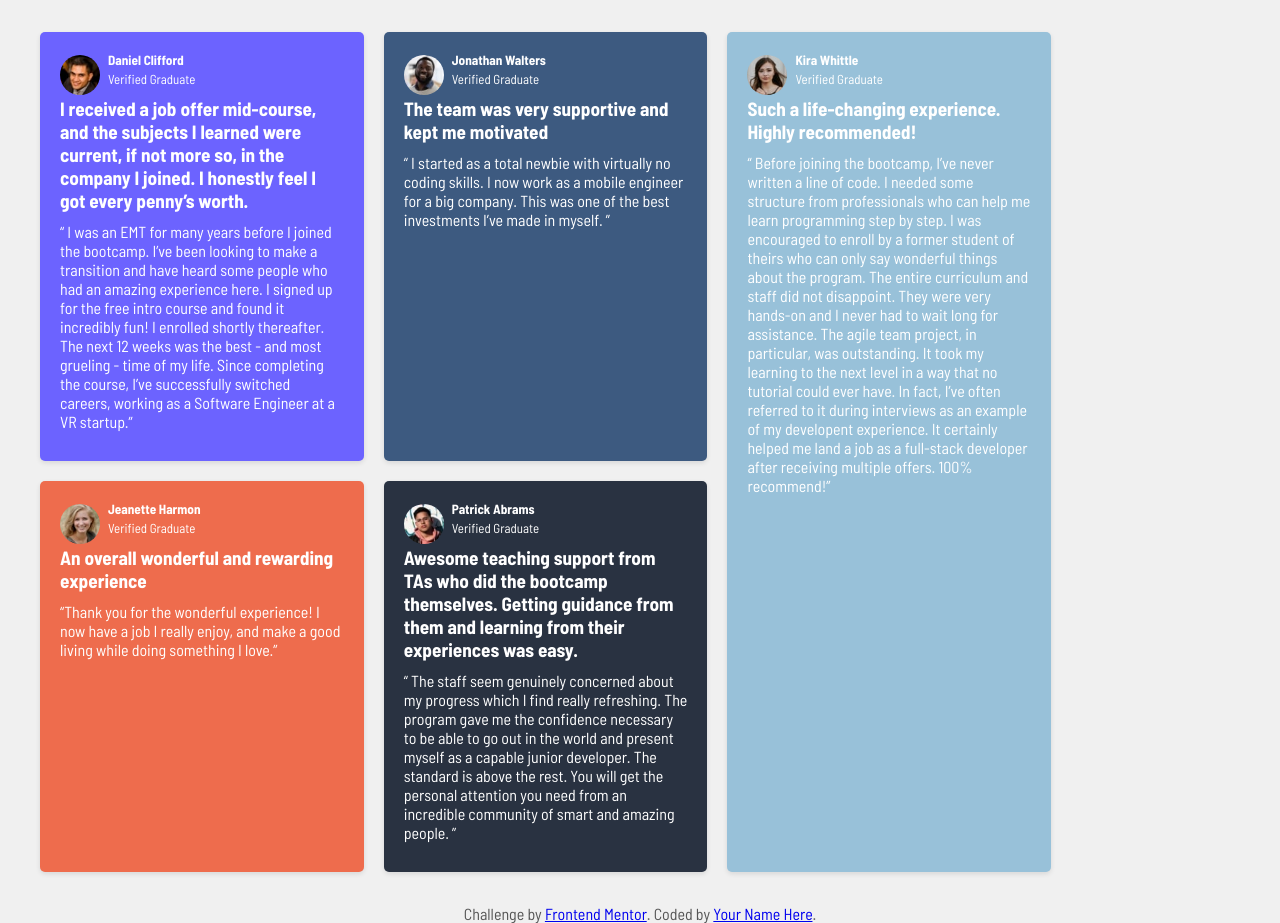
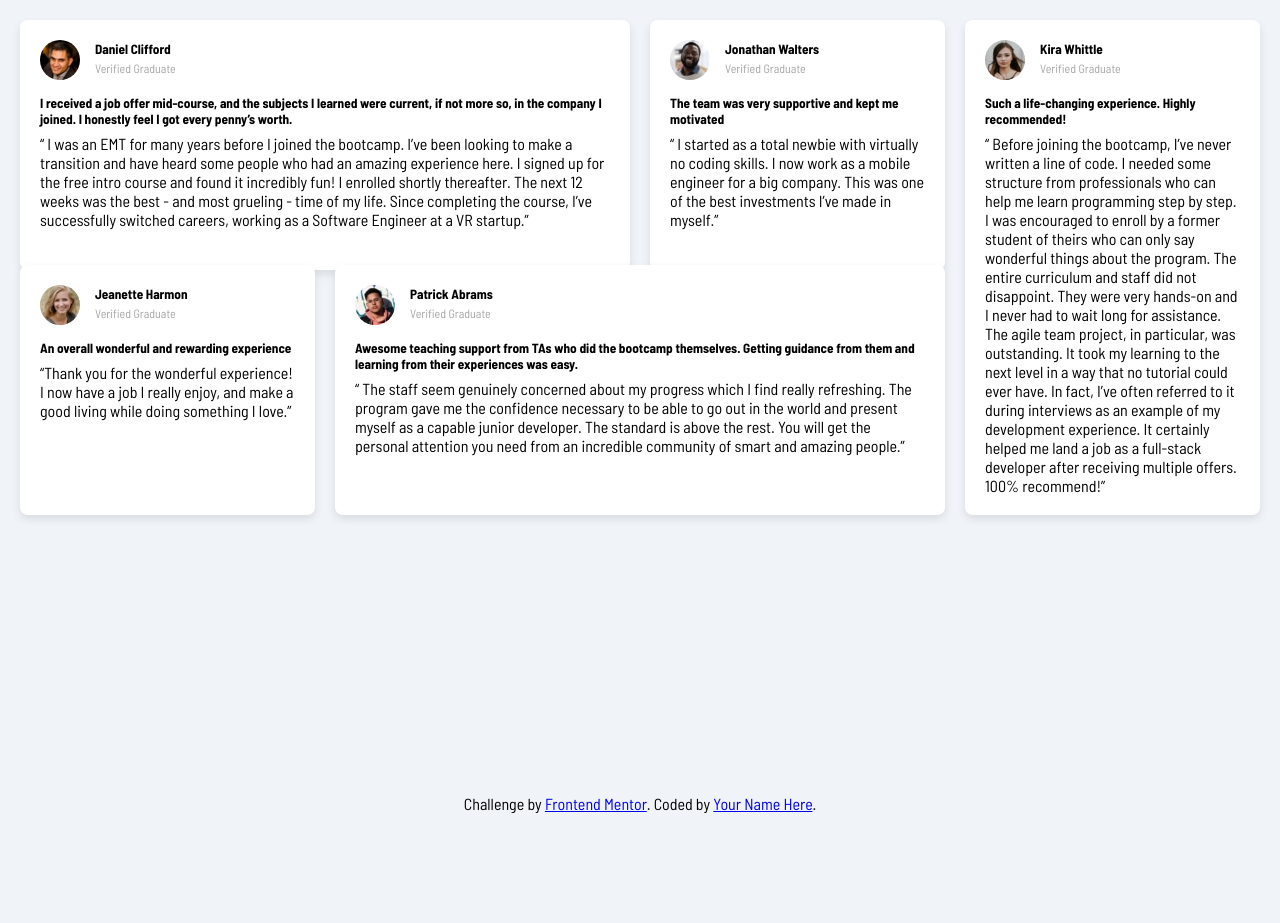
Before and after one commit to charlesmambo/testimonials-grid-template, a plain HTML site: page index.html in a window 1280 px wide. After the commit the page ends 813 px from the top, so only its background shows below. Drawn offline with Linux system fonts and the light colour scheme.

Commit message:
Recreate html template

```diff
--- a/index.html
+++ b/index.html
@@ -3,38 +3,29 @@
 <head>
   <meta charset="UTF-8">
   <meta name="viewport" content="width=device-width, initial-scale=1.0"> <!-- displays site properly based on user's device -->
-
   <link rel="icon" type="image/png" sizes="32x32" href="./images/favicon-32x32.png">
-
-  <title>Frontend Mentor | [Challenge Name Here]</title>
-
+  <title>Frontend Mentor | Testimonials Grid Section</title>
   <link rel="stylesheet" href="style.css">
 </head>
 <body>
   <main>
-    <div class="wrapper">
+    <div class="grid-container">
       <div class="box a">
         <div class="profile">
-          <img src="./images/image-daniel.jpg" alt="">
+          <img src="./images/image-daniel.jpg" alt="Daniel Clifford">
           <div>
             <h5>Daniel Clifford</h5>
             <p class="verify-text">Verified Graduate</p>
           </div>
         </div>
         <div class="content">
-          <h5> I received a job offer mid-course, and the subjects I learned were current, if not more so,
-            in the company I joined. I honestly feel I got every penny’s worth.</h5>
-            <p>“ I was an EMT for many years before I joined the bootcamp. I’ve been looking to make a
-              transition and have heard some people who had an amazing experience here. I signed up
-              for the free intro course and found it incredibly fun! I enrolled shortly thereafter.
-              The next 12 weeks was the best - and most grueling - time of my life. Since completing
-              the course, I’ve successfully switched careers, working as a Software Engineer at a VR startup.”
-            </p>
+          <h5>I received a job offer mid-course, and the subjects I learned were current, if not more so, in the company I joined. I honestly feel I got every penny’s worth.</h5>
+          <p>“ I was an EMT for many years before I joined the bootcamp. I’ve been looking to make a transition and have heard some people who had an amazing experience here. I signed up for the free intro course and found it incredibly fun! I enrolled shortly thereafter. The next 12 weeks was the best - and most grueling - time of my life. Since completing the course, I’ve successfully switched careers, working as a Software Engineer at a VR startup.”</p>
         </div>
       </div>
-      <div class="box new-box">
+      <div class="box b">
         <div class="profile">
-          <img src="./images/image-jonathan.jpg" alt="">
+          <img src="./images/image-jonathan.jpg" alt="Jonathan Walters">
           <div>
             <h5>Jonathan Walters</h5>
             <p class="verify-text">Verified Graduate</p>
@@ -42,13 +33,12 @@
         </div>
         <div class="content">
           <h5>The team was very supportive and kept me motivated</h5>
-          <p> “ I started as a total newbie with virtually no coding skills. I now work as a mobile engineer
-            for a big company. This was one of the best investments I’ve made in myself. ”</p>
+          <p>“ I started as a total newbie with virtually no coding skills. I now work as a mobile engineer for a big company. This was one of the best investments I’ve made in myself.”</p>
         </div>
       </div>
-      <div class="box b">
+      <div class="box e">
         <div class="profile">
-          <img src="./images/image-kira.jpg" alt="">
+          <img src="./images/image-kira.jpg" alt="Kira Whittle">
           <div>
             <h5>Kira Whittle</h5>
             <p class="verify-text">Verified Graduate</p>
@@ -56,20 +46,12 @@
         </div>
         <div class="content">
           <h5>Such a life-changing experience. Highly recommended!</h5>
-          <p>“ Before joining the bootcamp, I’ve never written a line of code. I needed some structure from
-            professionals who can help me learn programming step by step. I was encouraged to enroll by a former
-            student of theirs who can only say wonderful things about the program. The entire curriculum and staff
-            did not disappoint. They were very hands-on and I never had to wait long for assistance. The agile team
-            project, in particular, was outstanding. It took my learning to the next level in a way that no tutorial
-            could ever have. In fact, I’ve often referred to it during interviews as an example of my developent
-            experience. It certainly helped me land a job as a full-stack developer after receiving multiple offers.
-            100% recommend!”
-          </p>
+          <p>“ Before joining the bootcamp, I’ve never written a line of code. I needed some structure from professionals who can help me learn programming step by step. I was encouraged to enroll by a former student of theirs who can only say wonderful things about the program. The entire curriculum and staff did not disappoint. They were very hands-on and I never had to wait long for assistance. The agile team project, in particular, was outstanding. It took my learning to the next level in a way that no tutorial could ever have. In fact, I’ve often referred to it during interviews as an example of my development experience. It certainly helped me land a job as a full-stack developer after receiving multiple offers. 100% recommend!”</p>
         </div>
       </div>
       <div class="box c">
         <div class="profile">
-          <img src="./images/image-jeanette.jpg" alt="">
+          <img src="./images/image-jeanette.jpg" alt="Jeanette Harmon">
           <div>
             <h5>Jeanette Harmon</h5>
             <p class="verify-text">Verified Graduate</p>
@@ -77,47 +59,26 @@
         </div>
         <div class="content">
           <h5>An overall wonderful and rewarding experience</h5>
-          <p>“Thank you for the wonderful experience! I now have a job I really enjoy, and make a good living
-            while doing something I love.”</p>
+          <p>“Thank you for the wonderful experience! I now have a job I really enjoy, and make a good living while doing something I love.”</p>
         </div>
       </div>
       <div class="box d">
         <div class="profile">
-          <img src="./images/image-patrick.jpg" alt="">
+          <img src="./images/image-patrick.jpg" alt="Patrick Abrams">
           <div>
             <h5>Patrick Abrams</h5>
             <p class="verify-text">Verified Graduate</p>
           </div>
         </div>
-
         <div class="content">
-          <h5>Awesome teaching support from TAs who did the bootcamp themselves. Getting guidance from them and
-            learning from their experiences was easy.</h5>
-          <p>
-            “ The staff seem genuinely concerned about my progress which I find really refreshing. The program
-            gave me the confidence necessary to be able to go out in the world and present myself as a capable
-            junior developer. The standard is above the rest. You will get the personal attention you need from
-            an incredible community of smart and amazing people. ”
-          </p>
+          <h5>Awesome teaching support from TAs who did the bootcamp themselves. Getting guidance from them and learning from their experiences was easy.</h5>
+          <p>“ The staff seem genuinely concerned about my progress which I find really refreshing. The program gave me the confidence necessary to be able to go out in the world and present myself as a capable junior developer. The standard is above the rest. You will get the personal attention you need from an incredible community of smart and amazing people.”</p>
         </div>
       </div>
     </div>
   </main>
-
-
-
-
-
-
-
-
-
-
-
-
-  <div class="attribution">
-    Challenge by <a href="https://www.frontendmentor.io?ref=challenge" target="_blank">Frontend Mentor</a>.
-    Coded by <a href="#">Your Name Here</a>.
-  </div>
+  <footer>
+    Challenge by <a href="https://www.frontendmentor.io?ref=challenge" target="_blank">Frontend Mentor</a>. Coded by <a href="#">Your Name Here</a>.
+  </footer>
 </body>
 </html>
--- a/style.css
+++ b/style.css
@@ -7,113 +7,95 @@
 }
 
 body {
-    color: #555;
+    font-family: 'Arial', sans-serif;
+    background: #f0f4f8;
     display: flex;
-    flex-direction: column;
     justify-content: center;
     align-items: center;
-    min-height: 100vh;
-    background-color: #f0f0f0;
+    height: 100%;
+    flex-direction: column;
+    margin: 0;
   }
 
-.wrapper {
+  .grid-container {
     display: grid;
-    grid-gap: 20px;
-    grid-template-columns: repeat(3, 1fr);
-    width: 80%;
-    max-width: 1200px;
-    color: #444;
-    padding: 2rem;
+    gap: 20px;
+    grid-template-columns: repeat(4, 1fr);
+    grid-template-rows: auto 200px;
+    /* max-width: 1200px; */
+    padding: 20px;
+    justify-content: center;
+    /* border: 2px solid red; */
+    height: 88vh;
   }
 
   .box {
-    border-radius: 5px;
+    background: white;
     padding: 20px;
-    font-size: 1rem;
-    background: #fff;
-    box-shadow: 0 2px 5px rgba(0, 0, 0, 0.1);
+    border-radius: 8px;
+    box-shadow: 0 4px 8px rgba(0, 0, 0, 0.1);
   }
 
   .a {
-    grid-column: 1 / 2;
-    grid-row: 1;
-    background-color: #6C63FF;
-    color: #fff;
-}
-
-.new-box {
-    grid-column: 2 / 3;
-    grid-row: 1;
-    background-color: #3D5A80;
-    color: #fff;
+    grid-column: span 2;
+    height: 210px;
+    /* border: 2px solid red; */
   }
 
   .b {
-    grid-column: 3 / 4;
-    grid-row: 1 / 3;
-    background-color: #98C1D9;
-    color: #fff;
+    grid-column: span 1;
+    height: 210px;
+    /* border: 2px solid rgb(89, 255, 0); */
   }
 
   .c {
-    grid-column: 1 / 2;
-    grid-row: 2;
-    background-color: #EE6C4D;
-    color: #fff;
+    grid-column: span 1;
+    /* border: 2px solid red; */
+    position: relative;
+    top: -270px;
+    height: 210px;
   }
 
   .d {
-    grid-column: 2 / 3;
-    grid-row: 2;
-    background-color: #293241;
-    color: #fff;
+    grid-column: span 2;
+    height: 210px;
+    /* border: 2px solid rgb(0, 38, 255); */
+    position: relative;
+    top: -270px;
+  }
+
+  .e {
+    grid-column: span 1;
   }
 
   .profile {
     display: flex;
     align-items: center;
-    gap: 0.5rem;
+    margin-bottom: 15px;
+  }
+
+  .profile img {
+    border-radius: 50%;
+    width: 40px;
+    height: 40px;
+    margin-right: 15px;
+  }
+
+  .profile h5 {
+    margin: 0;
   }
 
   .verify-text {
-    margin-top: -7px;
-    font-size: 13px;
-    color: #fff;
-}
-
-.profile img {
-    width: 40px;
-    height: 40px;
-    border-radius: 50%;
-}
-
-.profile h5, .profile p, .content h5, .content p {
-    margin-bottom: 10px;
+    margin: 4px 0;
+    font-size: 12px;
+    color: #a6a6a6;
   }
 
   .content h5 {
-    font-size: 1.2rem;
-    color: #fff;
+    margin: 5px 0 7px 0;
   }
 
-.content p {
-    font-size: 1rem;
-    color: #fff;
+  footer {
+    margin-top: 50px;
+    text-align: center;
   }
-
-/* Mobile Styles */
-@media (max-width: 768px) {
-    .wrapper {
-        grid-template-columns: 1fr;
-        width: 90%;
-    }
-
-    .a, .new-box, .b, .c, .d {
-        grid-column: 1;
-        grid-row: auto;
-    }
-
-    .b {
-        grid-row: auto;
-    }
-}
```
Lines whose indentation alone changed are shown as unchanged.
